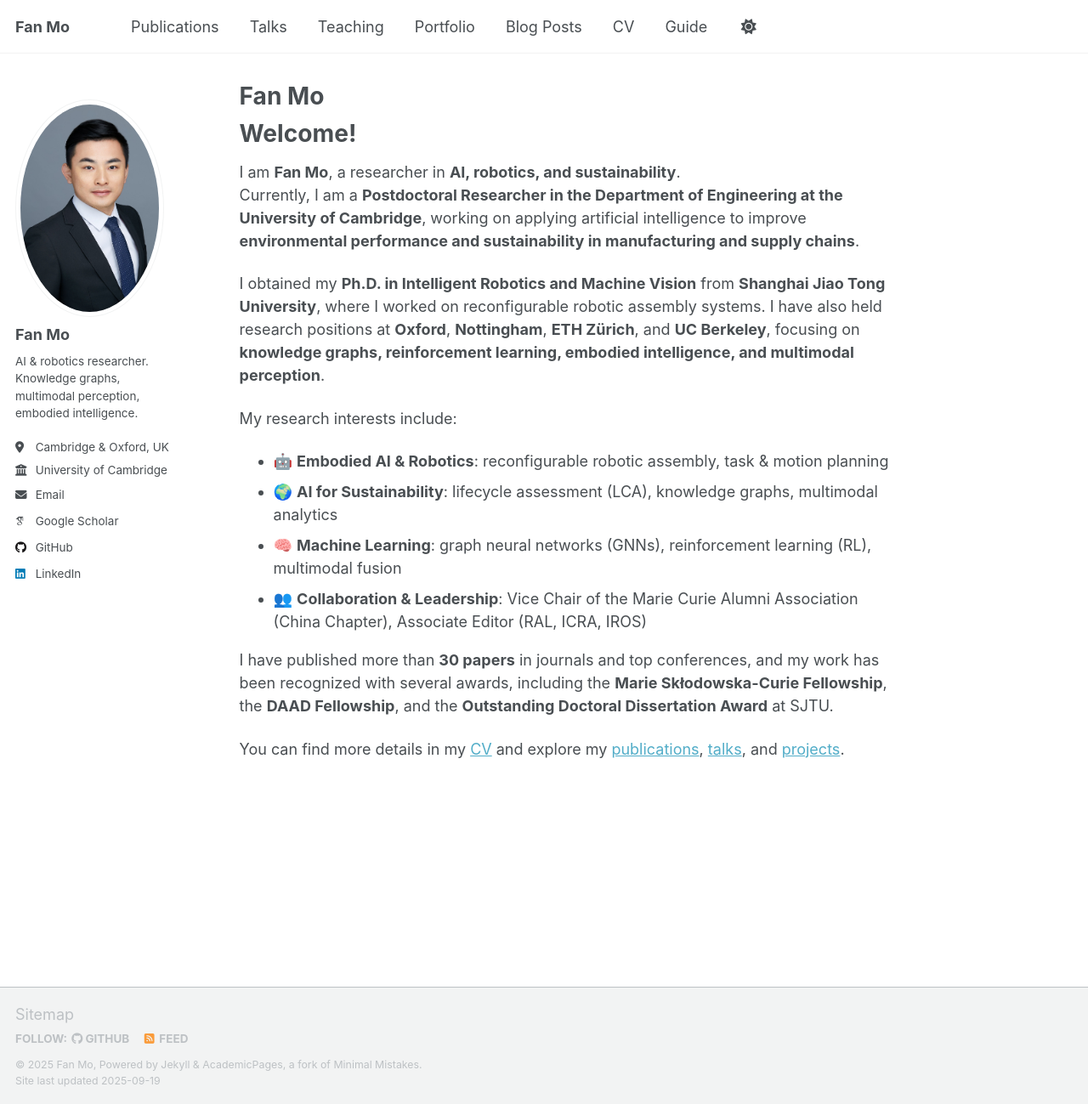
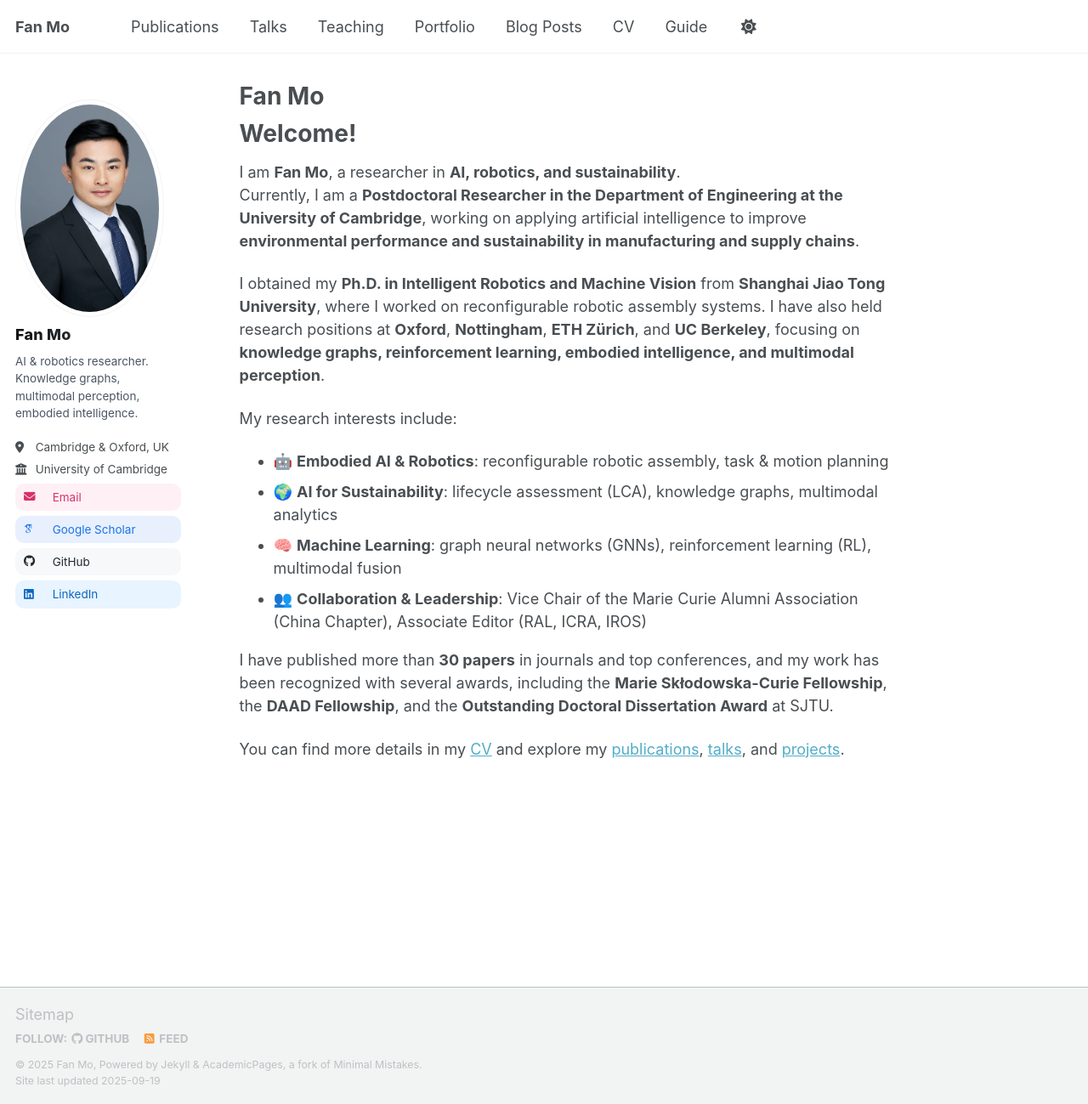
Before and after one commit to fanmo-intro/fanmo-intro.github.io, a Jekyll site: the page built from _pages/about.md, in a window 1280 px wide and 1299 px high. Shown: the whole window at 85% size. Built offline with Jekyll 4.4.1, drawn with Linux system fonts in a browser that asks for light colours; some web fonts are replaced; a script that is not in the unit is left out.

Commit message:
Update custom.html

```diff
--- a/_includes/head/custom.html
+++ b/_includes/head/custom.html
@@ -12,6 +12,7 @@
 <link rel="icon" type="image/png" href="{{ base_path }}/images/favicon-192x192.png" sizes="192x192"/>
 <link rel="manifest" href="{{ base_path }}/images/manifest.json"/>
 <link rel="icon" href="/images/favicon.ico"/>
+<link rel="stylesheet" href="{{ '/assets/css/custom.css?v=1' | relative_url }}">
 <meta name="theme-color" content="#ffffff"/>
 
 <!-- end custom head snippets -->
```
